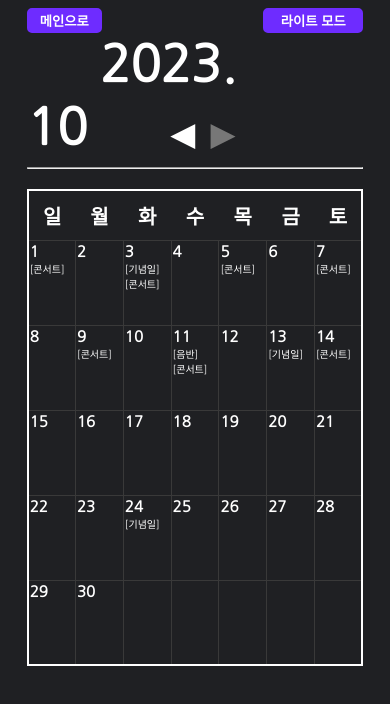
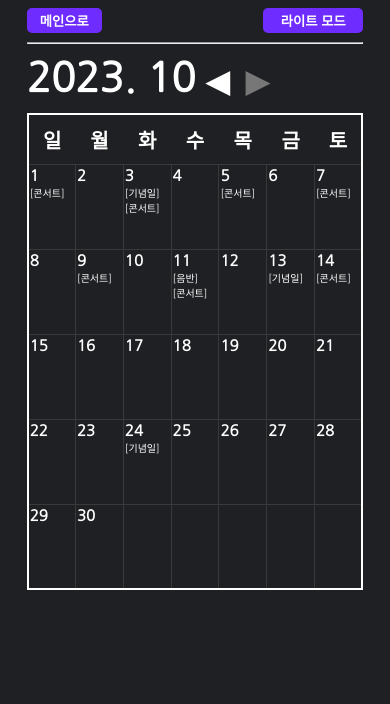
Before and after one commit to RamenSSS/test, a plain HTML site: page 2310.html in a window 390 px wide. Drawn offline with Linux system fonts and the light colour scheme.

Commit message:
Add files via upload

```diff
--- a/2310.html
+++ b/2310.html
@@ -21,19 +21,21 @@
         <button class="main" id="btn_simple" style="width:110px" onclick="simple()">간단하게 보기</button>
         <button class="main" id="btn_darklight" style="width:100px" onclick="darklight()">라이트 모드</button>
     </div>
+    <div class="hr"><hr></div>
+    <div id="substance">
     <div id="top">
         <button class="btn" onclick=" window.location.href='./2309?'+status+status2" id="left_btn">
                     <div class="shown">◀</div>
                     <div class="hidden">◁</div>
         </button>
-        <b style="font-size:50px">⠀⠀2023. 10⠀⠀</b>
+        <b id="title">2023. 10</b>
         <button class="btn" onclick=" window.location.href='./2309?'+status+status2" id="left_btn_h">
                     <div class="shown">◀</div>
                     <div class="hidden">◁</div>
         </button>
         <button class="btn" style="color:#777" onclick="alert('업데이트 예정')";>▶</button>
     </div>
-<hr><table>
+<table>
         <thead>
             <tr style="height:50px;">
                 <th>일</th>
@@ -137,7 +139,7 @@
                 <td><date></date>
                 </td>
             </tr>
-        </tbody></table></div>
+        </tbody></table></div></div>
     <style></style>
     <script src="script.js"></script>
 </body></html>
--- a/schstyle.css
+++ b/schstyle.css
@@ -50,6 +50,23 @@ date {
 .simple .detail_shown {display: none;}
 .simple .detail_hidden {display: block;}
 #left_btn_h {display:none;}
+#top {
+margin-left: auto;
+margin-right: auto;
+clear: both;
+}
+#substance {
+margin-top: 20px;
+margin-bottom: 20px;
+}
+.left {
+  float: left;
+  text-align: left;
+}
+.right {
+  float: right;
+  text-align:right;
+}
     @media (max-width:600px) {
         .btn {
             font-size: 40px;
@@ -64,9 +81,9 @@ date {
         .detail_hidden {
             display: block;
         }
-        table {
-            margin-top: 30px;
-            margin-bottom: 30px;
+        #substance {
+            margin-top: 10px;
+            margin-bottom: 10px;
         }
         tbody tr {
   height:85px;
@@ -77,9 +94,9 @@ date {
             margin-left: 30px;
             margin-right: 30px;
         }
-table {
-margin-top: 20px;
-margin-bottom: 20px;
+#substance {
+margin-top: 0px;
+margin-bottom: 0px;
 }
     }
     @media (max-width:400px) {
--- a/style.css
+++ b/style.css
@@ -1,6 +1,11 @@
 a {
   color: inherit;
   text-decoration: none;
+}
+.hr {
+clear: both;
+padding-top: 1px;
+padding-bottom: 1px;
 }
 .main {
   font-weight: bold;
@@ -20,8 +25,8 @@ table {
   margin-right: auto;
   width: 100%;
   table-layout: fixed;
-  margin-top: 40px;
-  margin-bottom: 40px;
+  margin-top: 10px;
+  margin-bottom: 10px;
   border-collapse: collapse;
   word-break: keep-all;
 }
@@ -58,16 +63,6 @@ tbody tr {
 .light table {
   border: 2px solid black;
 }
-.left {
-  float: left;
-  text-align: left;
-  width: 50%;
-}
-.right {
-  float: right;
-  text-align:right;
-  width: 50%;
-}
     #body {
         text-align: center;
         margin-left: auto;
```
Also changed, not shown: 2309.html (+4 -2 lines), index.html (+12 -2 lines).
